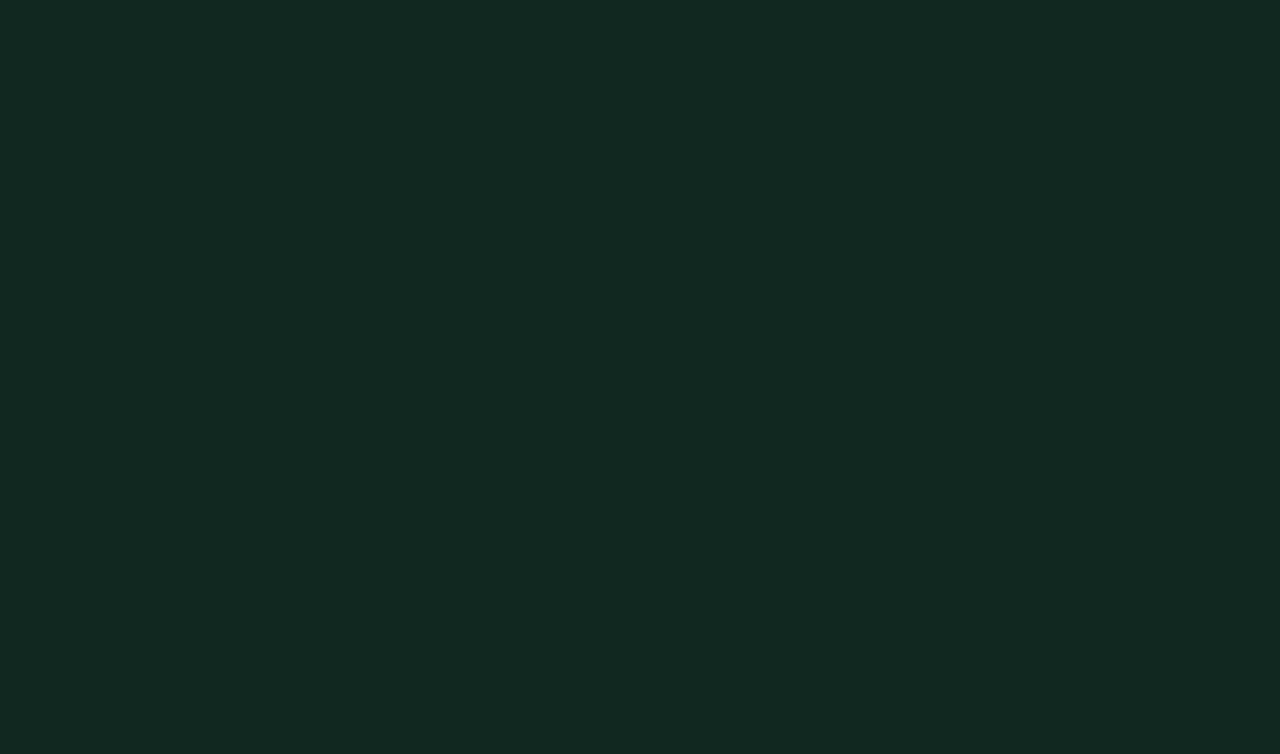
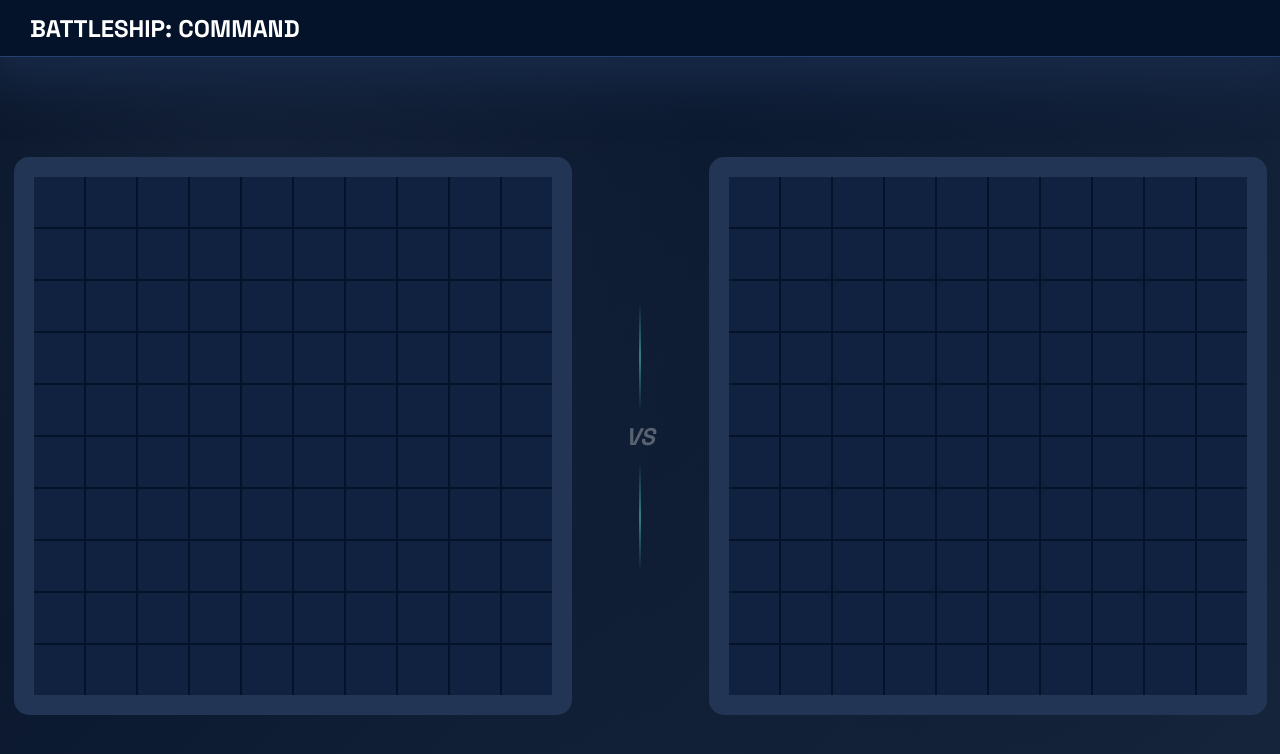
Before and after one commit to KTAGit/battleship, a website built with webpack: page src/template.html in a window 1280 px wide. Built offline with nearby package versions, Linux system fonts and the light colour scheme.

Commit message:
Add gameboard UI rendering and click-based attack handling

```diff
--- a/src/controllers/controller.js
+++ b/src/controllers/controller.js
@@ -3,7 +3,7 @@ import { Ship, Player } from "../logic";
 // Initialize a new game immediately with two players
 const [playerOne, playerTwo] = initiateNewGame("John", "Alex");
 // Keeps track of whose turn it is ("playerOne" | "playerTwo" | null for start)
-let trackTurn = null;
+export let trackTurn = null;
 
 // Creates two Player instances using the provided names.
 function createPlayers(playerOneName, playerTwoName) {
@@ -62,33 +62,23 @@ function initiateNewGame(playerOneName, PlayerTwoName) {
 // Executes an attack on the opposing player's gameboard.
 function attackShip(player, coordinate) {
   if (player === "playerOne") {
-    playerTwo.gameboard.receiveAttack(coordinate);
+    return playerTwo.gameboard.receiveAttack(coordinate);
   }
   if (player === "playerTwo") {
-    playerOne.gameboard.receiveAttack(coordinate);
+    return playerOne.gameboard.receiveAttack(coordinate);
   }
 }
 
 // Controls turn-based gameplay.
-function turnController(coordinate) {
+export function turnController(coordinate) {
   if (trackTurn === null || trackTurn === "playerOne") {
-    attackShip("playerOne", coordinate);
+    const result = attackShip("playerOne", coordinate);
     trackTurn = "playerTwo";
-    // console.log(`${playerOne.playerName} has attacked ${coordinate}`);
-    // console.log(`It's ${playerTwo.playerName}'s turn`);
-    return;
+    return result;
   }
   if (trackTurn === "playerTwo") {
-    attackShip("playerTwo", coordinate);
+    const result = attackShip("playerTwo", coordinate);
     trackTurn = "playerOne";
-    // console.log(`${playerTwo.playerName} has attacked ${coordinate}`);
-    // console.log(`It's ${playerOne.playerName}'s turn`);
-    return;
+    return result;
   }
 }
-
-turnController([5, 6]);
-turnController([3, 5]);
-turnController([2, 6]);
-turnController([8, 7]);
-turnController([1, 1]);
--- a/src/index.js
+++ b/src/index.js
@@ -1,3 +1,4 @@
 import "./styles.css";
 import "./logic.js";
 import "./controllers/controller.js";
+import "./ui/renderGameboard.js";
--- a/src/styles.css
+++ b/src/styles.css
@@ -1,3 +1,133 @@
 body {
-  background-color: rgb(16, 40, 31);
+  margin: 0;
+  padding: 0;
+  background:
+    radial-gradient(circle at 20% 30%, rgba(28, 42, 67, 0.6), transparent 40%),
+    radial-gradient(circle at 80% 70%, rgba(13, 27, 50, 0.5), transparent 50%),
+    linear-gradient(135deg, #071326 0%, #0e1c34 50%, #1a283f 100%);
+  background-color: #0a192f;
+  background-attachment: fixed;
 }
+
+nav {
+  width: 100%;
+  height: 56px;
+  background-color: #04122a;
+  display: flex;
+  align-items: center;
+  box-shadow: 1px 5px 50px 20px #182a49;
+  border-bottom: solid 1px #29487ee0;
+}
+
+h1 {
+  color: #ffffff;
+  font-family: "Space Grotesk", sans-serif;
+  font-size: x-large;
+  margin: 0;
+  margin-left: 30px;
+}
+
+.main-section {
+  width: 100%;
+  margin-top: 100px;
+}
+
+.gameboard-wrapper {
+  display: flex;
+  flex-direction: row;
+  justify-content: space-evenly;
+  align-items: center;
+}
+
+.playerone-gameboard-wrapper {
+  width: fit-content;
+  display: grid;
+  grid-template-columns: repeat(10, 50px);
+  border: #233554 20px solid;
+  border-radius: 15px;
+  gap: 2px;
+  background-color: #04122a;
+}
+
+.playertwo-gameboard-wrapper {
+  width: fit-content;
+  display: grid;
+  grid-template-columns: repeat(10, 50px);
+  border: #233554 20px solid;
+  border-radius: 15px;
+  gap: 2px;
+  background-color: #04122a;
+}
+
+.grid-cell {
+  width: 50px;
+  height: 50px;
+  background-color: #112240;
+}
+
+.grid-cell:hover {
+  cursor: pointer;
+  box-shadow: 0px 0px 1px 1px #64ffdb98;
+  /* border-color: #64ffdbe2; */
+}
+
+.vs-wrapper {
+  height: 200px;
+  display: flex;
+  justify-content: center;
+  flex-direction: column;
+  align-items: center;
+}
+
+p {
+  width: fit-content;
+  height: fit-content;
+  color: #586271;
+  font-family: "Space Grotesk", sans-serif;
+  font-style: italic;
+  font-size: x-large;
+  font-weight: 800;
+  text-align: center;
+}
+
+.line {
+  width: 110px;
+  height: 1px;
+  background: linear-gradient(
+    to right,
+    transparent,
+    #64ffdbe2 50%,
+    transparent
+  );
+  transform: rotate(90deg);
+}
+
+.line.one {
+  margin-bottom: 40px;
+}
+
+.line.two {
+  margin-top: 40px;
+}
+
+.hit {
+  display: flex;
+  background-color: rgb(255, 82, 82, 0.2);
+  box-shadow: 0px 0px 1px 0.7px #ffa9a9;
+  color: #ffa9a9;
+  justify-content: center;
+  align-items: center;
+  font-family: "Space Grotesk", sans-serif;
+  font-size: large;
+}
+
+.miss {
+  display: flex;
+  background-color: rgb(100, 255, 218, 0.2);
+  box-shadow: 0px 0px 1px 0.7px #64ffda;
+  color: #64ffda;
+  justify-content: center;
+  align-items: center;
+  font-family: "Space Grotesk", sans-serif;
+  font-size: xx-large;
+}
--- a/src/template.html
+++ b/src/template.html
@@ -3,7 +3,29 @@
   <head>
     <meta charset="UTF-8" />
     <meta name="viewport" content="width=device-width, initial-scale=1.0" />
+    <link rel="preconnect" href="https://fonts.googleapis.com" />
+    <link rel="preconnect" href="https://fonts.gstatic.com" crossorigin />
+    <link
+      href="https://fonts.googleapis.com/css2?family=Space+Grotesk:wght@300..700&display=swap"
+      rel="stylesheet"
+    />
     <title>Battleship</title>
   </head>
-  <body></body>
+  <body>
+    <nav>
+      <h1>BATTLESHIP: COMMAND</h1>
+    </nav>
+
+    <section class="main-section">
+      <div class="gameboard-wrapper">
+        <div class="playerone-gameboard-wrapper"></div>
+        <div class="vs-wrapper">
+          <span class="line one"></span>
+          <p>VS</p>
+          <span class="line two"></span>
+        </div>
+        <div class="playertwo-gameboard-wrapper"></div>
+      </div>
+    </section>
+  </body>
 </html>
--- /dev/null
+++ b/src/ui/renderGameboard.js
@@ -0,0 +1,86 @@
+import { turnController, trackTurn } from "../controllers/controller";
+import { Ship, Player, Gameboard } from "../logic";
+
+// DOM references for both players gameboard containers
+const playerOneContainer = document.querySelector(
+  ".playerone-gameboard-wrapper",
+);
+const playeTwoContainer = document.querySelector(
+  ".playertwo-gameboard-wrapper",
+);
+
+/**
+ * Generates a 10x10 grid (100 cells).
+ * Each cell is a div with dataset coordinates (x, y).
+ * @returns {HTMLElement[]} Array of grid cell elements
+ */
+function generateGrid() {
+  const storeGrid = [];
+
+  for (let i = 0; i < 10; i++) {
+    for (let j = 0; j < 10; j++) {
+      const grid = document.createElement("div");
+      grid.classList.add(`grid-cell`);
+
+      // Store coordinates directly on the element for easy access on click
+      grid.dataset.x = i;
+      grid.dataset.y = j;
+
+      storeGrid.push(grid);
+    }
+  }
+  return storeGrid;
+}
+
+// Renders both players grids onto the DOM.
+function renderPlayersGrid() {
+  const playerOneGrids = generateGrid();
+  const playerTwoGrids = generateGrid();
+
+  // Render Player One's grid
+  for (let i = 0; i < playerOneGrids.length; i++) {
+    const element = playerOneGrids[i];
+    playerOneContainer.appendChild(element);
+  }
+
+  // Render Player Two's grid
+  for (let i = 0; i < playerTwoGrids.length; i++) {
+    const element = playerTwoGrids[i];
+    playeTwoContainer.appendChild(element);
+  }
+}
+
+// Updates a grid cell visually based on attack result.
+function markBoard(action, element) {
+  if (action === "hit") {
+    element.classList.add("hit");
+    element.textContent = "✕";
+  } else if (action === "miss") {
+    element.classList.add("miss");
+    element.textContent = "◦";
+  }
+}
+
+// Event listener for Player One's board.
+playerOneContainer.addEventListener("click", (e) => {
+  if (trackTurn === "playerTwo") {
+    if (e.target.classList.contains("grid-cell")) {
+      const x = Number(e.target.dataset.x);
+      const y = Number(e.target.dataset.y);
+      markBoard(turnController([x, y]), e.target);
+    }
+  }
+});
+
+// Event listener for Player Two's board.
+playeTwoContainer.addEventListener("click", (e) => {
+  if (trackTurn === null || trackTurn === "playerOne") {
+    if (e.target.classList.contains("grid-cell")) {
+      const x = Number(e.target.dataset.x);
+      const y = Number(e.target.dataset.y);
+      markBoard(turnController([x, y]), e.target);
+    }
+  }
+});
+
+renderPlayersGrid();
```
